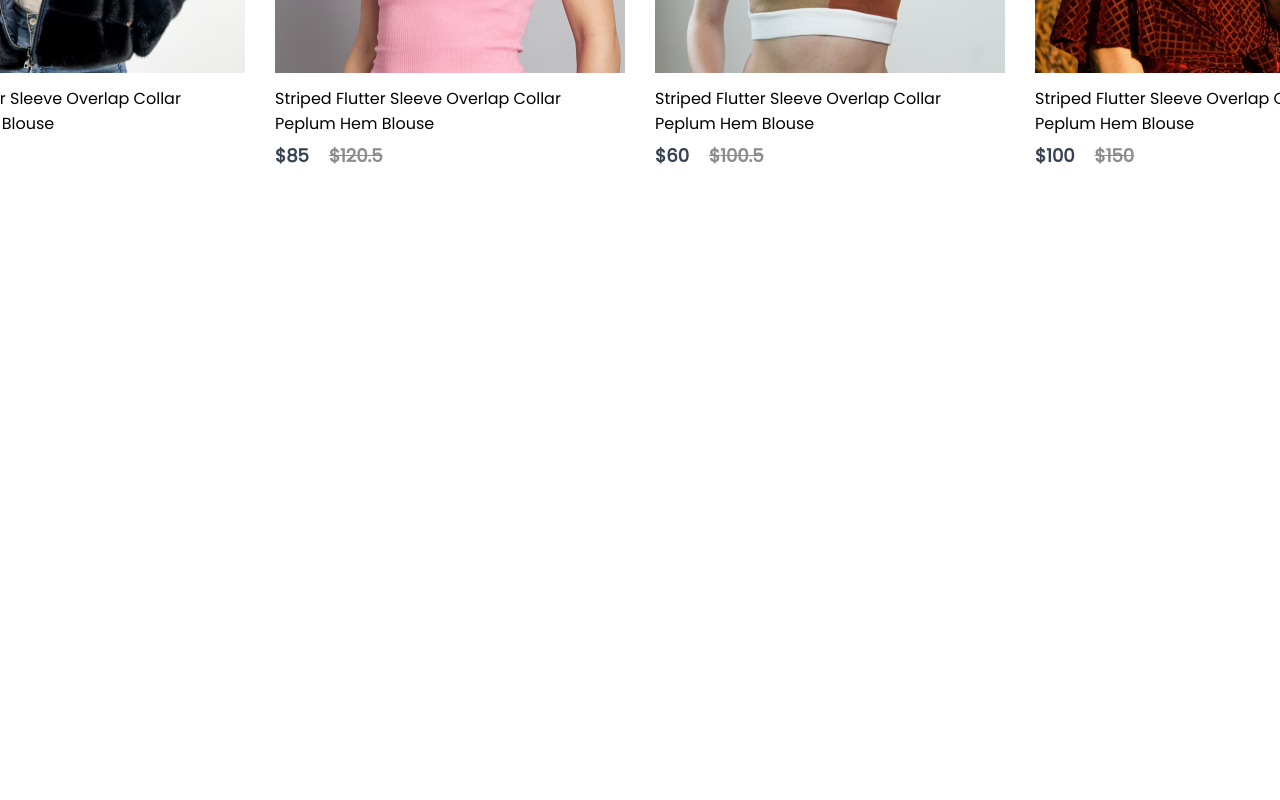
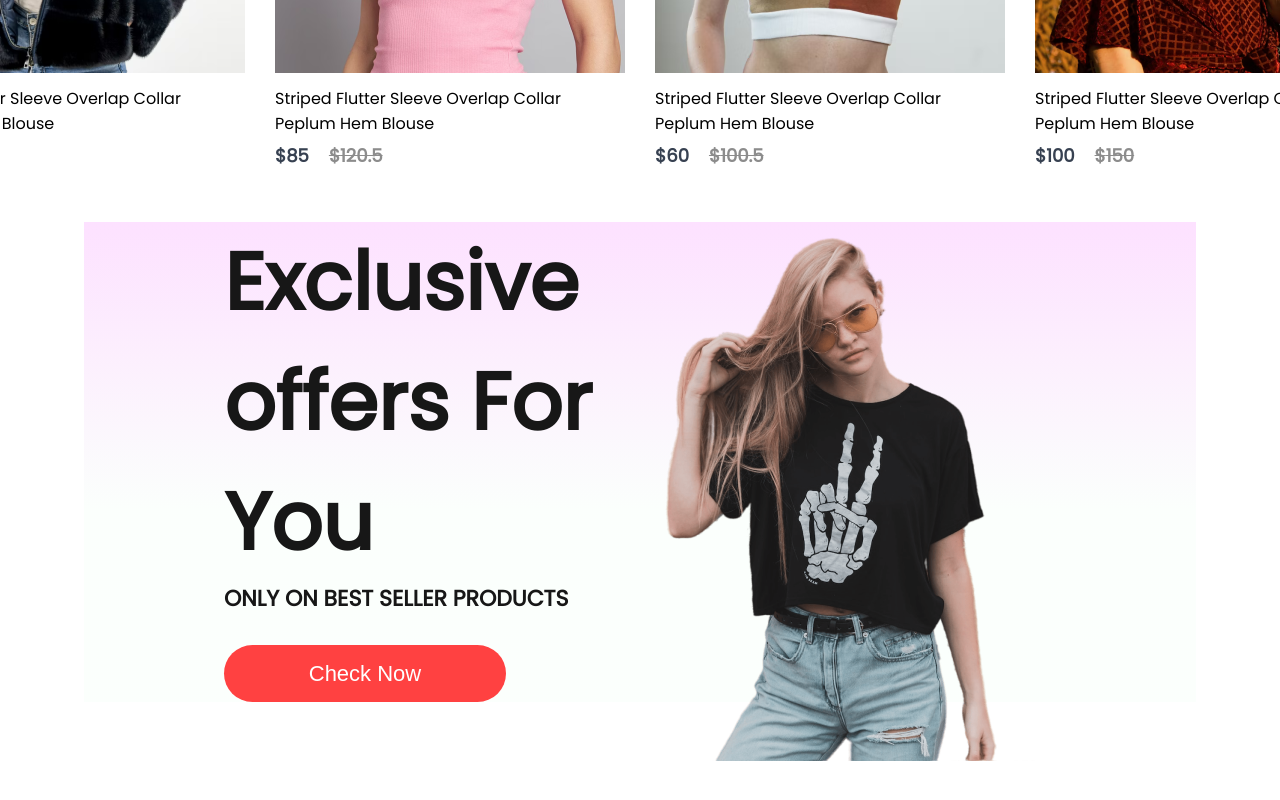
Before and after one commit to Ajay-v44/BuyIt, a React (Create React App) app in the folder frontend/: page / in a window 1280 px wide. Shown: the part 1395-2195 px from the top of the page. Before the commit the page ends 1617 px from the top, so only its background shows below. Built offline with nearby package versions, Linux system fonts and the light colour scheme.

Commit message:
offers completed

```diff
--- a/frontend/src/components/Offers/Offers.jsx
+++ b/frontend/src/components/Offers/Offers.jsx
@@ -1,8 +1,19 @@
 import React from 'react'
-
+import './offers.css'
+import exclusive_image from '../Assets/exclusive_image.png';
 const Offers = () => {
   return (
-    <div className='Offers'></div>
+    <div className='offers'>
+        <div className="offers-left">
+            <h1> Exclusive  </h1>
+            <h1>offers For You</h1>
+            <p>ONLY ON BEST SELLER PRODUCTS</p>
+            <button>Check Now</button>
+        </div>
+        <div className="offers-right">
+            <img src={exclusive_image} alt="" />
+        </div>
+    </div>
   )
 }
 
--- a/frontend/src/components/Offers/offers.css
+++ b/frontend/src/components/Offers/offers.css
@@ -0,0 +1,45 @@
+.offers{
+    width: 65%;
+    height: 60vh;
+    display: flex;
+    margin: auto;
+    padding: 0px 140px;
+    margin-bottom: 150px;
+    background: linear-gradient(180deg,#fde1ff 0%,#e1ffea22 60%);
+}
+.offers-left{
+    flex:1;
+    display:flex;
+    flex-direction: column;
+    justify-content: center;
+
+}
+.offers-left h1{
+    color: #171717;
+    font-size: 80px;
+    font-weight: 600;
+}
+.offers-left p{
+    color:#171717;
+    font-size: 22px;
+    font-weight: 600;
+}
+.offers-left button{
+    width: 282px;
+    height: 70px;
+    border-radius: 35px;
+    background-color: #ff4141;
+    border: none;
+    color: white;
+    font-size: 22px;
+    font-weight: 500;
+    margin-top: 30px;
+    cursor: pointer;
+}
+.offers-right{
+    flex:1;
+    display: flex;
+    align-items: center;
+    justify-content: center;
+    padding-top: 50px;
+}
--- a/frontend/src/pages/Shop.jsx
+++ b/frontend/src/pages/Shop.jsx
@@ -1,12 +1,14 @@
 import React from 'react';
 import Hero from '../components/Hero/hero';
 import Popular from '../components/Popular/Popular';
+import Offers from '../components/Offers/Offers';
 
 const Shop = () => {
     return (
         <div>
             <Hero />
             <Popular />
+            <Offers/>
         </div>
     );
 }
```
